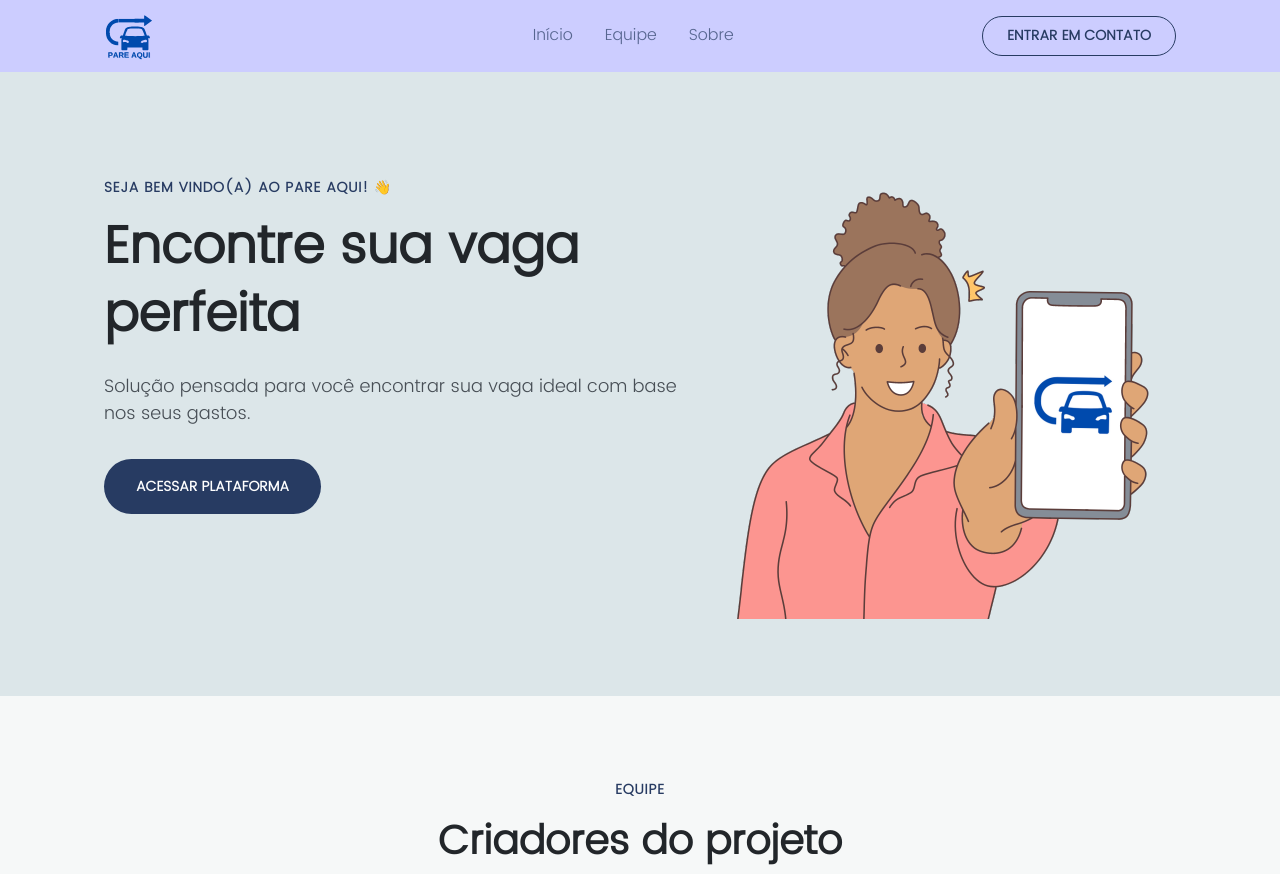
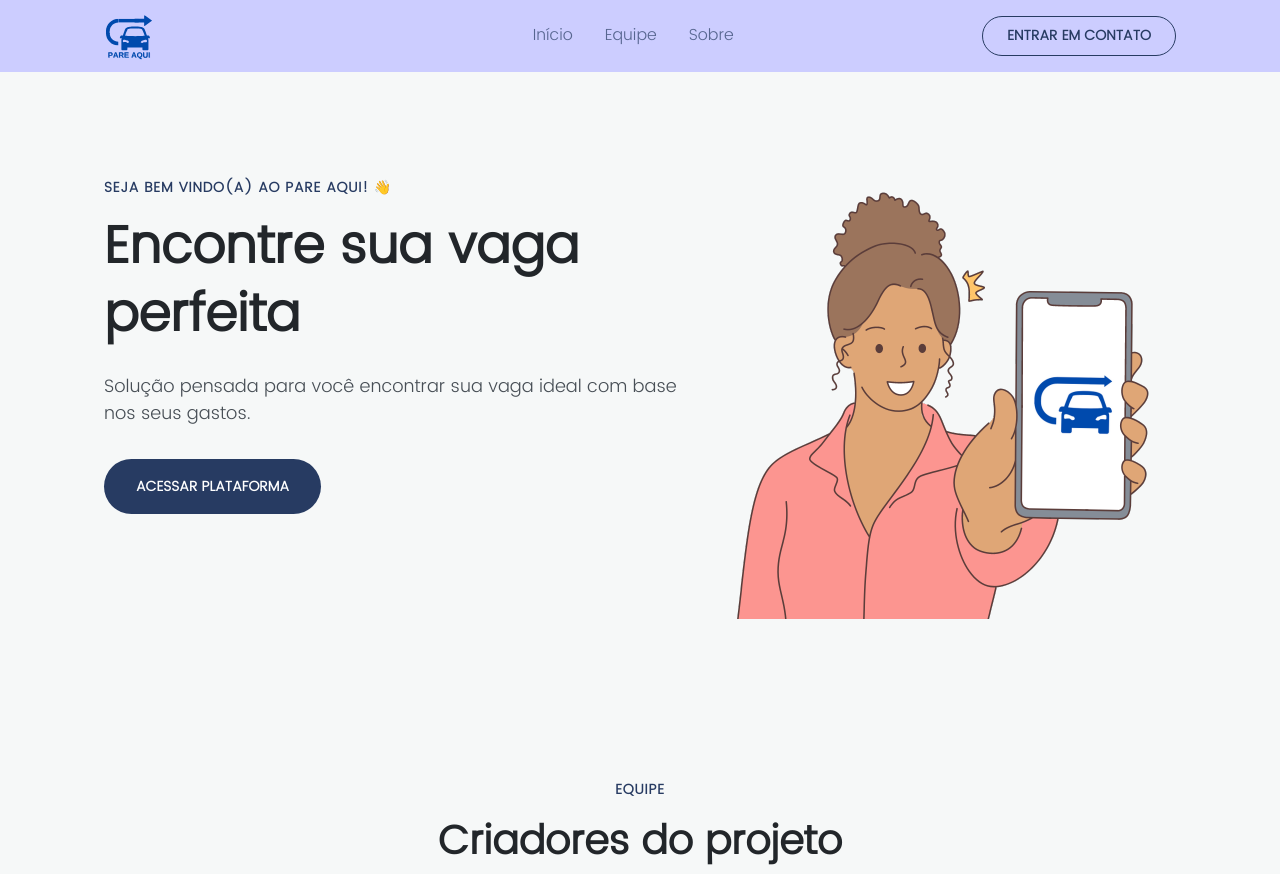
Before and after one commit to luan-calasans/Pare-Aqui-Santos, a PHP site: page / in a window 1280 px wide. Shown: the top 874 px of the page. Run offline with PHP 8.4, Linux system fonts and the light colour scheme.

Commit message:
background color home

```diff
--- a/style.css
+++ b/style.css
@@ -314,7 +314,7 @@ body.menu-expanded button path {
   content: '';
   width: 100%;
   height: calc(76% + var(--nav-height));
-  background-color: var(--brand-light);
+  background-color: #f6f8f8;
   display: block;
 
   position: absolute;
```
